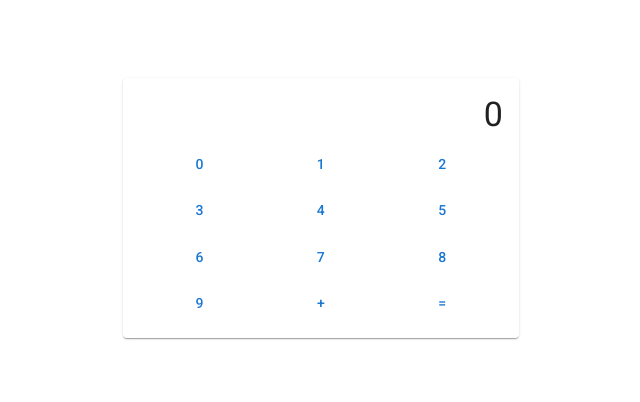
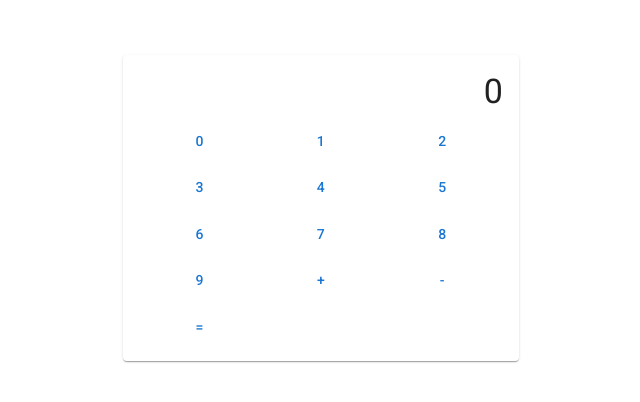
Before and after one commit to CloneableX/react-calculator, a React (Vite) app: page / in a window 1280 px wide. Shown: the part 192-594 px from the top of the page, without its empty margins (319-959 px from the left). Built offline with nearby package versions, Linux system fonts and the light colour scheme.

Commit message:
feature: subtract key

```diff
--- a/src/components/Key.tsx
+++ b/src/components/Key.tsx
@@ -66,6 +66,25 @@ export const AdditionKey = ({ onClick: clickHandle = () => {}, ...props }: Opera
   );
 };
 
+export const SubtractionKey = ({ onClick: clickHandle = () => {}, ...props }: OperatorKeyProps) => {
+  const { onChange: handleInputText } = useConsole();
+  return (
+    <Key
+      value="subtraction"
+      onClick={(value: number | string) => {
+        handleInputText(
+          (currentText: string) => `${currentText}-`,
+          (currentText: string) => /\D$/.test(currentText),
+        );
+        clickHandle(value);
+      }}
+      {...props}
+    >
+      -
+    </Key>
+  );
+};
+
 export const EqualityKey = ({ onClick: clickHandle = () => {}, ...props }: OperatorKeyProps) => {
   const { onChange: handleInputText } = useConsole();
   return (
--- a/src/components/KeyBoard.tsx
+++ b/src/components/KeyBoard.tsx
@@ -1,4 +1,4 @@
-import { AdditionKey, EqualityKey, NumberKey } from '@/components/Key';
+import { AdditionKey, EqualityKey, NumberKey, SubtractionKey } from '@/components/Key';
 
 export const KeyBoard = () => {
   const keys = [];
@@ -10,6 +10,7 @@ export const KeyBoard = () => {
     );
   }
   keys.push(<AdditionKey xs={4} />);
+  keys.push(<SubtractionKey xs={4} />);
   keys.push(<EqualityKey xs={4} />);
   return <>{...keys}</>;
 };
```
Also changed, not shown: 2 other files (tests, documents, lock files or other folders).
